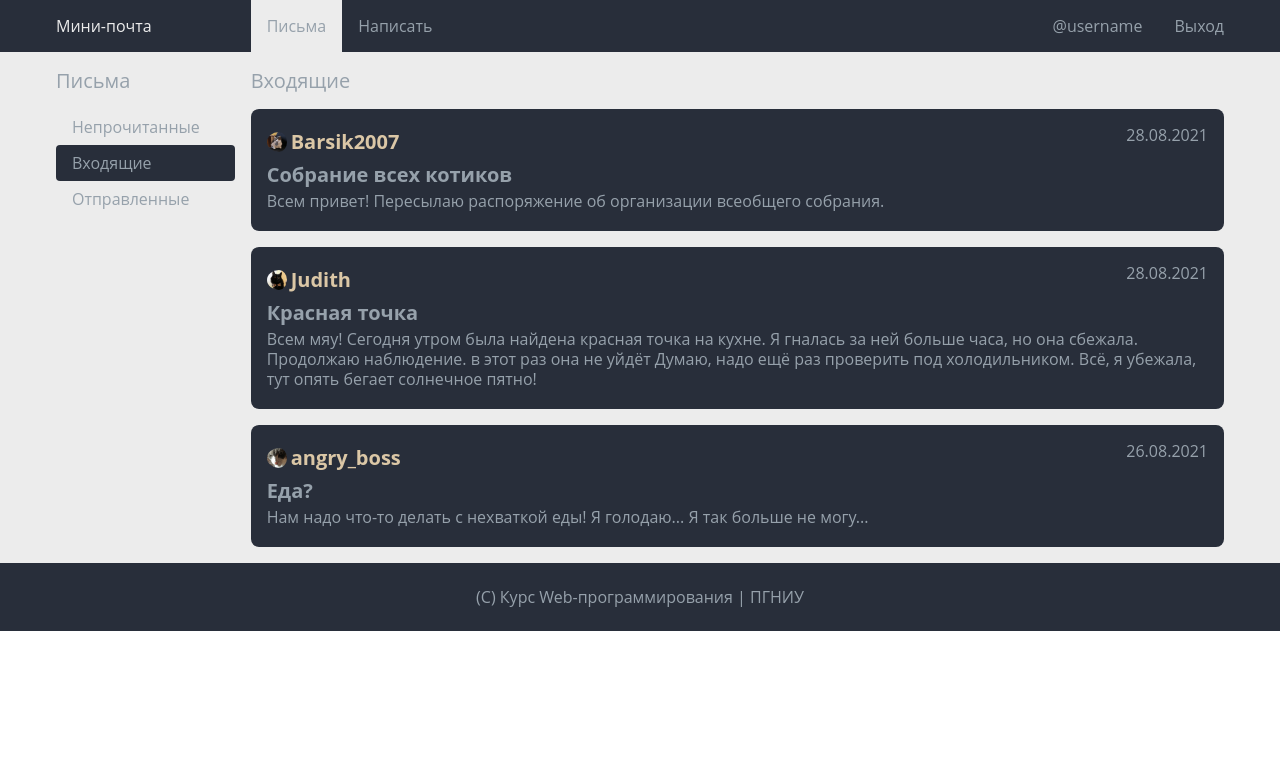
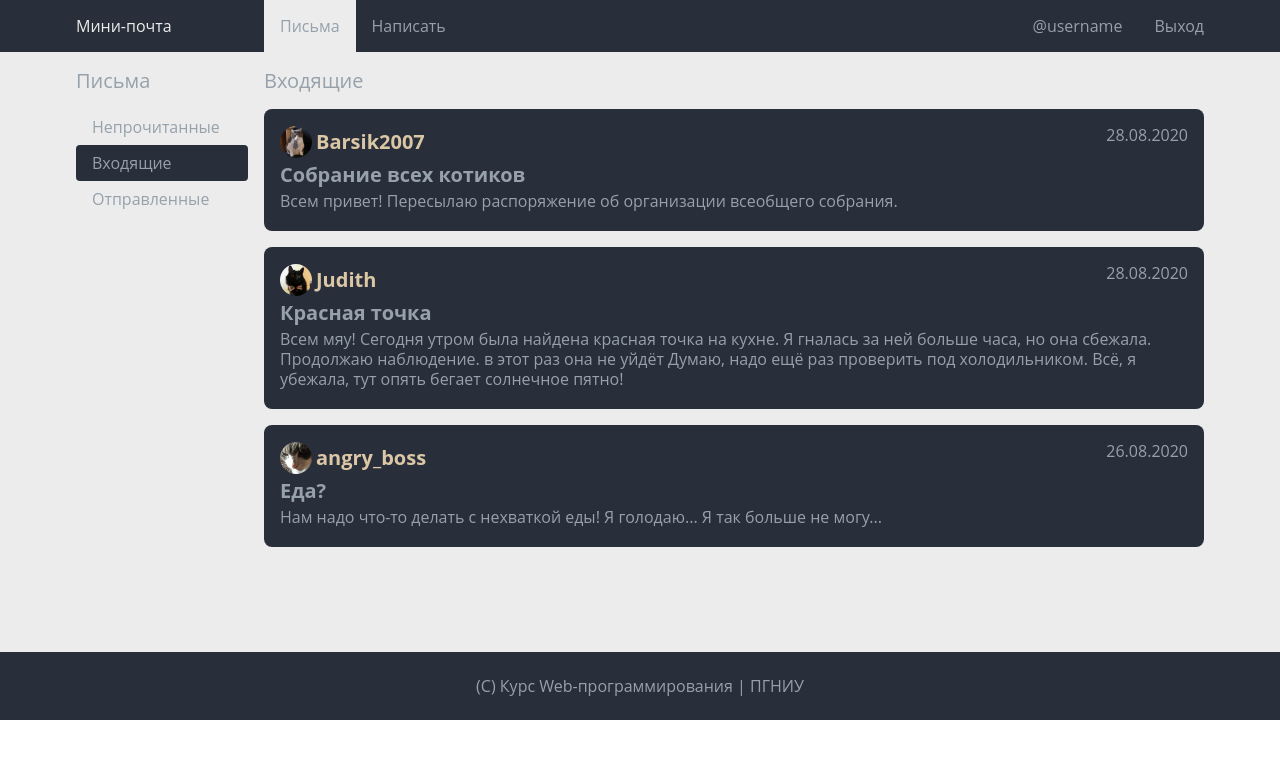
Before and after one commit to teledima/web_lab_1, a plain HTML site: page page.html in a window 1280 px wide. Drawn offline with Linux system fonts and the light colour scheme.

Commit message:
Fixing the markup

```diff
--- a/page.html
+++ b/page.html
@@ -7,27 +7,29 @@
 		<header>
 			<nav>
 				<div class="light-gray__font item item-icon">
-					<a>Мини-почта</a>
+					Мини-почта
 				</div>
 				<div class="item">
-					<a class="light-gray__back">Письма</a>
-					<a class="normal-text">Написать</a>
+					<a href="#" class="light-gray__back">Письма</a>
+					<a href="#" class="normal-text">Написать</a>
 				</div>
 				<div class="item">
-					<a>@username</a>
-					<a>Выход</a>
+					<a href="#">@username</a>
+					<a href="#">Выход</a>
 				</div>
 			</nav>
 			<nav class="big-text light-gray__back">
-				<a class="item-letters">Письма</a>
-				<a class="incoming-letters">Входящие</a>
+				<p class="item-letters">Письма</p>
+				<p class="incoming-letters">Входящие</p>
 			</nav>
 		</header>
 		<main>
 			<nav class="letters-navigation">
-				<a class="letters-action">Непрочитанные</a>
-				<a class="letters-action active-letters-action">Входящие</a>
-				<a class="letters-action">Отправленные</a>
+				<ul>
+					<li> <a href="#">Непрочитанные</a> </li>
+					<li class="active-letters-action"> <a href="#">Входящие</a> </li>
+					<li> <a href="#">Отправленные</a> </li>
+				</ul>
 			</nav>
 			<section>
 				<article>
@@ -35,7 +37,7 @@
 						<div class="message-info">
 							<img src="images/barsik2007.png" alt="avatar">
 							<h1>Barsik2007</h1>
-							<time>28.08.2021</time>
+							<time datetime="2020-08-28">28.08.2020</time>
 						</div>
 						<h2>Собрание всех котиков</h2>
 						<p>Всем привет! Пересылаю распоряжение об организации всеобщего собрания.</p>
@@ -47,7 +49,7 @@
 						<div class="message-info">
 							<img src="images/judith.png" alt="avatar">
 							<h1>Judith</h1>
-							<time>28.08.2021</time>
+							<time datetime="2020-08-28">28.08.2020</time>
 						</div>
 						<h2>Красная точка</h2>
 						<p>Всем мяу! Сегодня утром была найдена красная точка на кухне. Я гналась за ней больше часа, но она сбежала. Продолжаю наблюдение. в этот раз она не уйдёт Думаю, надо ещё раз проверить под холодильником. Всё, я убежала, тут опять бегает солнечное пятно!</p>
@@ -59,7 +61,7 @@
 						<div class="message-info">
 							<img src="images/angry_boss.png" alt="avatar">
 							<h1>angry_boss</h1>
-							<time>26.08.2021</time>
+							<time datetime="2020-08-26">26.08.2020</time>
 						</div>
 						<h2>Еда?</h2>
 						<p>Нам надо что-то делать с нехваткой еды! Я голодаю... Я так больше не могу...</p>
--- a/style.css
+++ b/style.css
@@ -1,3 +1,8 @@
+:root {
+	--size: 2rem;
+	--global-padding: 4.75rem;
+}
+
 * {
 	box-sizing: border-box;
 }
@@ -8,22 +13,22 @@ h1, h2, p {
 }
 
 body {
-	margin: 0;
+	display: flex;
+	flex-direction: column;
 	font-family: "Open Sans", sans-serif;
 	line-height: 1.25;
 	max-width: 1280px;
-	max-height: 720px;
+	min-height: 720px;
+	margin: 0;
 }
 
 main {
 	display: flex;
 	flex-direction: row;
-	padding-left: 3.5rem;
-	padding-right: 3.5rem;
-}
+	flex-grow: 1;
 
-main > nav:first-child {
-	padding-left: 0;
+	padding-left: var(--global-padding);
+	padding-right: var(--global-padding);
 }
 
 section {
@@ -37,10 +42,10 @@ article {
 
 img {
 	border-radius: 50%;
-	padding-right: 0.25rem;
-	background-size:100% 100%;
-	width: 1.5rem;
-	height: 1.25rem;
+	margin-right: 0.25rem;
+	object-fit:cover;
+	width: var(--size);
+	height:var(--size);
 }
 
 time {
@@ -52,8 +57,26 @@ footer {
 	text-align: center;
 }
 
+ul, li {
+	list-style-type: none;
+}
+
+ul {
+	margin: 0;
+	padding-left: 0;
+	padding-right: 1rem;
+}
+
+li {
+	padding-top: 0.5rem;
+	padding-bottom: 0.5rem;
+	padding-left: 1rem;
+	padding-right: 1rem;
+}
+
 footer > p {
 	margin: 0;
+	margin-bottom: auto;
 	padding-top: 1.5rem;
 	padding-bottom: 1.5rem;
 }
@@ -61,22 +84,23 @@ footer > p {
 nav {
 	display: flex;
 	flex-direction: row;
-	padding-left: 3.5rem;
-	padding-right: 3.5rem;
+	padding-left: var(--global-padding);
+	padding-right: var(--global-padding);
 }
 
 nav.letters-navigation {
-	flex-direction: column;
-	padding-right: 1rem;
-	padding-left: 1rem;
+	display: unset;
+	padding-left: 0;
+	padding-right: 0;
 }
 
-nav.letters-navigation > a {
-	padding-right: 2.5rem;
+ul, .item-icon, .item-letters, .letters-navigation {
+	min-width: calc(1/6 * 100%);
 }
 
-nav > .item-icon, .item-letters, .letters-navigation {
-	width: calc(1/6 * 100%);
+.item-letters, .incoming-letters {
+	margin-top: 1rem;
+	margin-bottom: 1rem;
 }
 
 nav > .item {
@@ -99,6 +123,15 @@ header > nav:last-child > a:first-child {
 	padding-left: 0;
 }
 
+li > a {
+	padding: 0;
+}
+
+a:-webkit-any-link {
+	color: inherit;
+	text-decoration: none;
+}
+
 a, div.message {
 	padding: 1rem;
 }
@@ -112,6 +145,12 @@ a.incoming-letters {
 	padding-left: unset;
 }
 
+div.item-icon {
+	padding-top: 1rem;
+	padding-bottom: 1rem;
+	padding-right: 1rem;
+}
+
 div.message-info {
 	display: flex;
 	flex-direction: row;
@@ -119,6 +158,10 @@ div.message-info {
 }
 
 @media (max-width: 1024px) {
+	body {
+		min-height: 576px;
+	}
+
 	header > nav {
 		padding-left: 1rem;
 		padding-right: 1rem;
```
